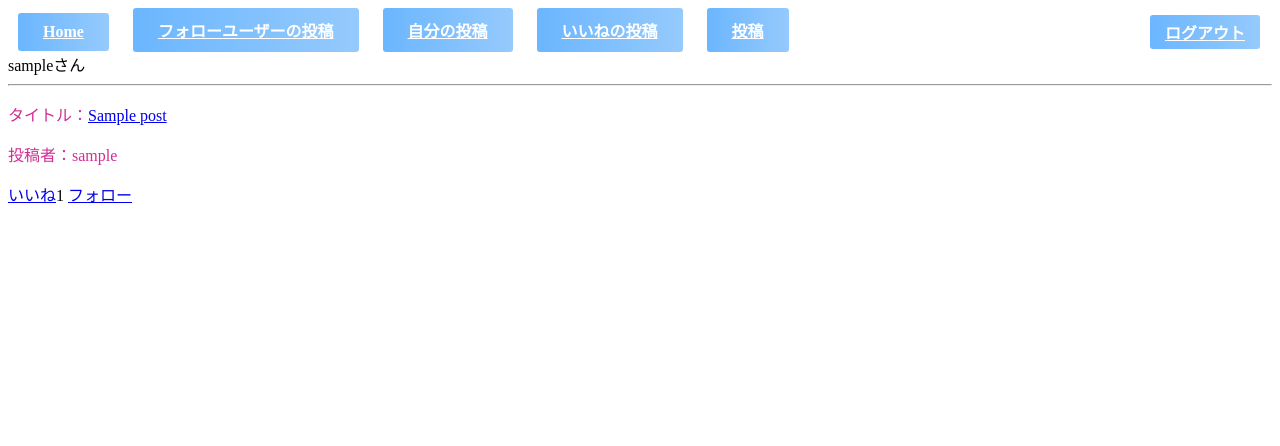
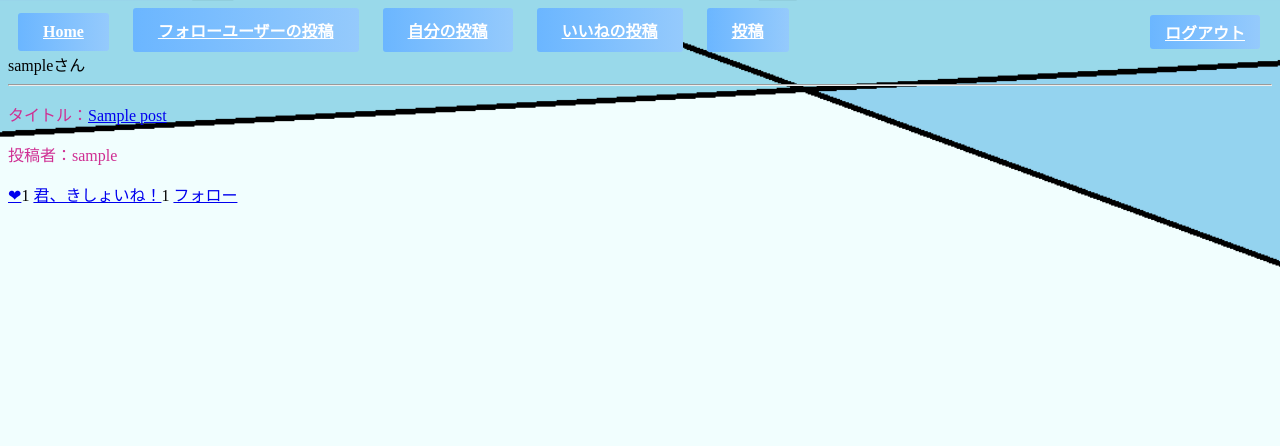
Before and after one commit to nakai877/Group-D, a Django app: page /mypost/ in a window 1280 px wide. Shown: the top 446 px of the page. Run offline with Django 3.2, Linux system fonts and the light colour scheme; a user stored in the database is signed in; tables that the repository leaves empty hold one stand-in row (values such as "Sample post").

Commit message:
mitame_kari

```diff
--- a/snsproject-master/static/style.css
+++ b/snsproject-master/static/style.css
@@ -58,3 +58,8 @@ p{
     display: inline-block;
     margin: 0 10px;
 }
+
+body {
+  background-image: url("images/background.jpg");
+  background-size: cover;
+}
--- a/snsproject-master/templates/base.html
+++ b/snsproject-master/templates/base.html
@@ -6,8 +6,8 @@
     <!-- Required meta tags -->
     <meta charset="utf-8">
     <meta name="viewport" content="width=device-width, initial-scale=1">
+    <link rel="stylesheet" href="{% static 'style.css' %}">
 
-    <!-- Bootstrap CSS -->
     {% block customcss %}
     {% endblock customcss %}
 
--- a/snsproject-master/templates/create.html
+++ b/snsproject-master/templates/create.html
@@ -1,4 +1,9 @@
 {% extends 'base.html' %}
+{% load static %}
+
+{% block customcss %}
+<link rel="stylesheet" href="{% static 'style.css' %}">
+{% endblock customcss %}
 
 {% block content %}
 <form method="post" enctype="multipart/form-data">{% csrf_token %}
--- a/snsproject-master/templates/delete.html
+++ b/snsproject-master/templates/delete.html
@@ -1,4 +1,9 @@
 {% extends 'base.html' %}
+{% load static %}
+
+{% block customcss %}
+<link rel="stylesheet" href="{% static 'style.css' %}">
+{% endblock customcss %}
 
 {% block content %}
 <form method="post">{% csrf_token %}
--- a/snsproject-master/templates/list.html
+++ b/snsproject-master/templates/list.html
@@ -26,9 +26,15 @@
         <p>投稿者：{{ item.user.username }}</p>
 
         {% if request.user in item.like.all %}
-        <a href="{% url 'like-home' item.pk %}">いいね</a>{{ item.like.count }}
+        <a href="{% url 'like-home' item.pk %}">❤</a>{{ item.like.count }}
         {% else %}
-        <a href="{% url 'like-home' item.pk %}">いいね</a>{{ item.like.count }}
+        <a href="{% url 'like-home' item.pk %}">❤</a>{{ item.like.count }}
+        {% endif %}
+
+        {% if request.user in item.like.all %}
+        <a href="{% url 'like-home' item.pk %}">君、きしょいね！</a>{{ item.like.count }}
+        {% else %}
+        <a href="{% url 'like-home' item.pk %}">君、きしょいね！</a>{{ item.like.count }}
         {% endif %}
 
         {% if item.user in connection.0.following.all %}
--- a/snsproject-master/templates/update.html
+++ b/snsproject-master/templates/update.html
@@ -1,4 +1,9 @@
 {% extends 'base.html' %}
+{% load static %}
+
+{% block customcss %}
+<link rel="stylesheet" href="{% static 'style.css' %}">
+{% endblock customcss %}
 
 
 {% block content %}
```
Also changed, not shown: snsproject-master/static/images/background.jpg (added).
